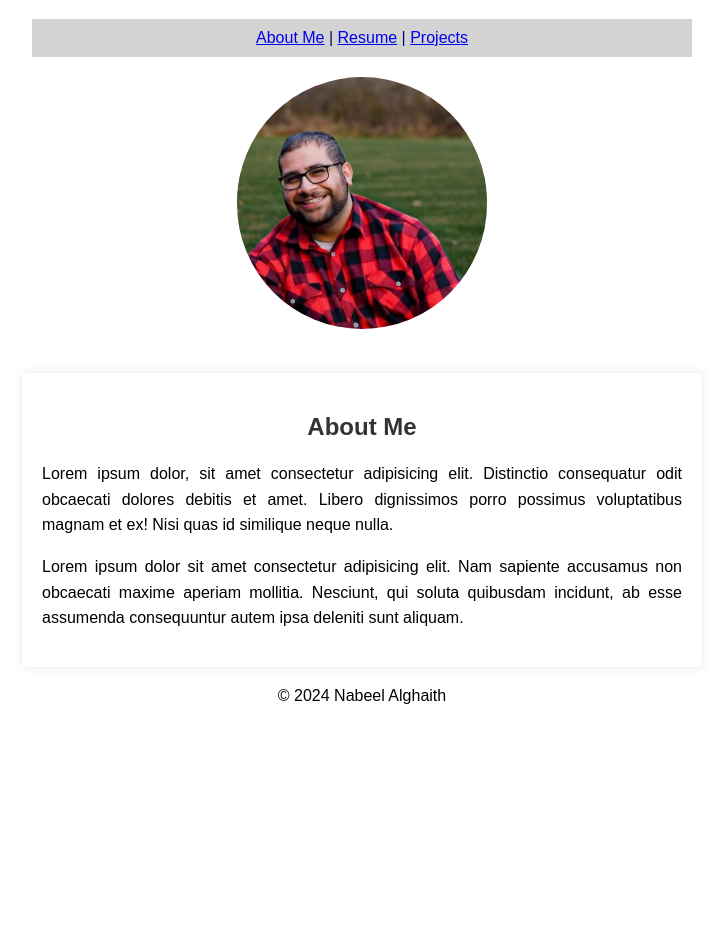
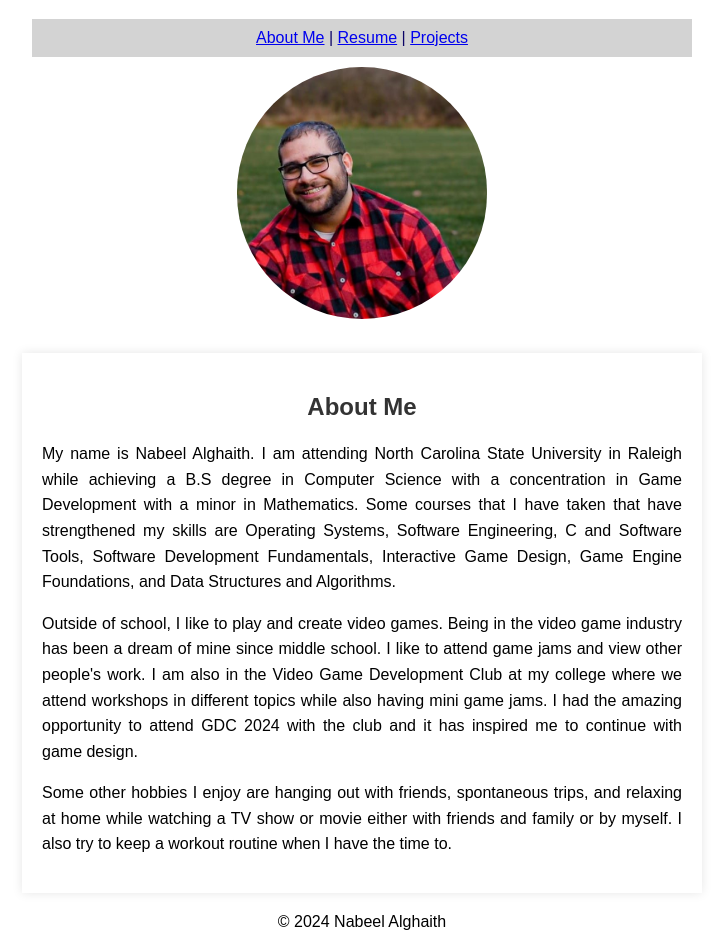
Before and after one commit to nalghaith/nalghaith.github.io, a plain HTML site: page index.html in a window 1280 px wide. Shown: the part 61-1008 px from the top of the page, without its empty margins (278-1001 px from the left). Before the commit the page ends 800 px from the top, so only its background shows below. Drawn offline with Linux system fonts and the light colour scheme.

Commit message:
Filled out about me and added resume to page

```diff
--- a/css/style.css
+++ b/css/style.css
@@ -39,5 +39,6 @@ body {
 }
 
 img {
-    padding: 20px;
+    padding: 10px;
+    text-align: justify;
 }
--- a/index.html
+++ b/index.html
@@ -19,7 +19,7 @@
         </nav>
     </div>
     <div class="image center">
-        <img id="me" src="../images/me.jpg" alt="Nabeel Alghaith">
+        <img id="me" src="../images/me.jpg" alt="Nabeel Alghaith (a picture of me)">
     </div>
 
     <div class="bio center">
@@ -27,10 +27,23 @@
             About Me
         </h2>
         <p>
-            Lorem ipsum dolor, sit amet consectetur adipisicing elit. Distinctio consequatur odit obcaecati dolores debitis et amet. Libero dignissimos porro possimus voluptatibus magnam et ex! Nisi quas id similique neque nulla.
+            My name is Nabeel Alghaith. I am attending North Carolina State University in Raleigh
+            while achieving a B.S degree in Computer Science with a concentration in Game Development
+            with a minor in Mathematics. Some courses that I have taken that have strengthened my skills are
+            Operating Systems, Software Engineering, C and Software Tools, Software Development Fundamentals,
+            Interactive Game Design, Game Engine Foundations, and Data Structures and Algorithms.
         </p>
         <p>
-            Lorem ipsum dolor sit amet consectetur adipisicing elit. Nam sapiente accusamus non obcaecati maxime aperiam mollitia. Nesciunt, qui soluta quibusdam incidunt, ab esse assumenda consequuntur autem ipsa deleniti sunt aliquam.
+            Outside of school, I like to play and create video games. Being in the video game industry
+            has been a dream of mine since middle school. I like to attend game jams and view other people's
+            work. I am also in the Video Game Development Club at my college where we attend workshops in different
+            topics while also having mini game jams. I had the amazing opportunity to attend GDC 2024 with the club
+            and it has inspired me to continue with game design.
+        </p>
+        <p>
+            Some other hobbies I enjoy are hanging out with friends, spontaneous trips, and relaxing at home while
+            watching a TV show or movie either with friends and family or by myself. I also try to keep a workout
+            routine when I have the time to.
         </p>
     </div>
 
```
Also changed, not shown: html/resume.html (+4 -0 lines), 1 other file.
